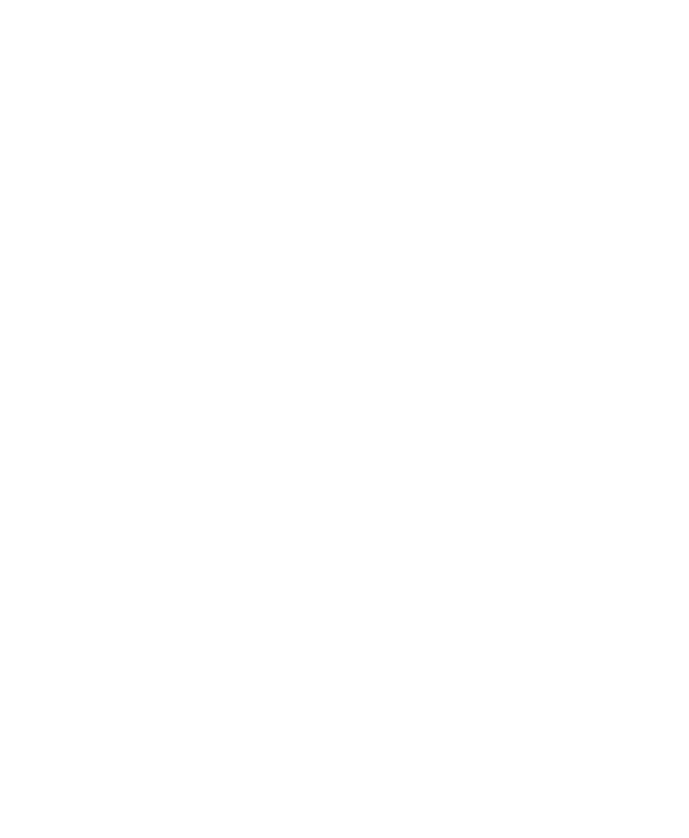
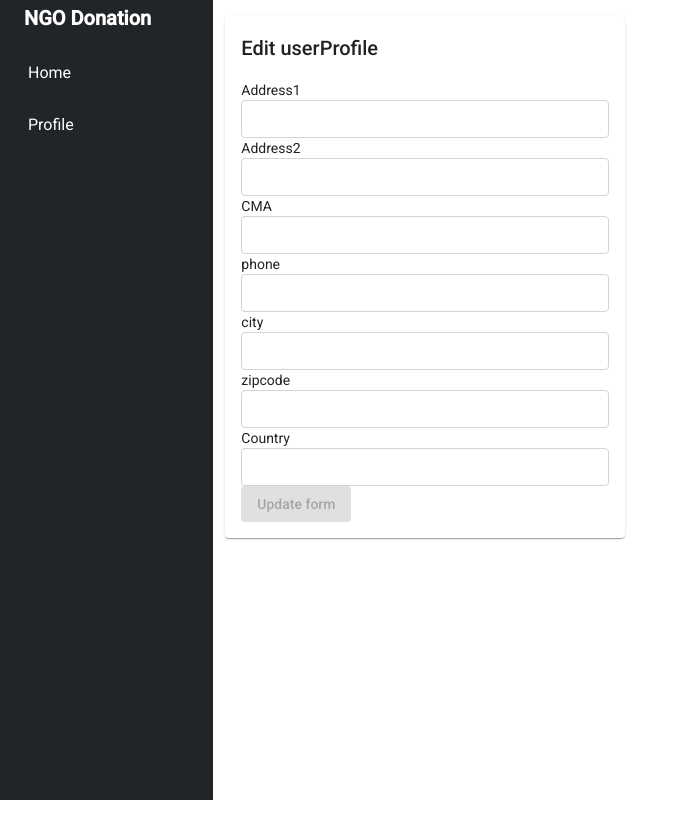
Before and after one commit to Ruchi155/NGO_Angular, an Angular app: page /profiles/update/1 in a window 1280 px wide. Shown: the top 838 px of the page, without its empty margins (0-689 px from the left). Built offline with nearby package versions, Linux system fonts and the light colour scheme; no server answers.

Commit message:
update form work but can not send data

```diff
--- a/src/app/app.component.html
+++ b/src/app/app.component.html
@@ -1,19 +1,62 @@
-<!--<h1>Hello</h1>-->
+<!--
+<div class="container text-center mt-5 mb-5 ">
+    <h1> Boostrap is working fine</h1>
+    <app-users></app-users>
+    <app-profile-management></app-profile-management>
+</div> -->
 
-<!--<app-test></app-test> -->
-<!--<app-employeelist></app-employeelist> -->
+<div class="container-fluid">
+    <div class="row flex-nowrap">
+        <div class="col-auto col-md-3 col-xl-2 px-sm-2 px-0 bg-dark">
+            <div class="d-flex flex-column align-items-center align-items-sm-start px-3 pt-2 text-white min-vh-100">
+                <a href="/" class="d-flex align-items-center pb-3 mb-md-0 me-md-auto text-white text-decoration-none">
+                    <strong class="fs-5 d-none d-sm-inline">NGO Donation</strong>
+                </a>
+                <style>
+                    .nav-link {
+                        color: white;
+                    }
+
+                    .nav-item>a:hover {
+                        color: red;
+                    }
+                    /*code to change background color*/
+
+                    .nav-item>a:hover {
+                        color: aqua;
+                    }
+                </style>
+                <ul class="nav   navbar-nav  nav-pills flex-column mb-sm-auto mb-0 align-items-center align-items-sm-start" id="menu">
+                    <li class="nav-item   ">
+                        <button href="#" class=" btn nav-link    " routerLink="/homepage">
+                            <i class="fs-4 bi-house"></i> <span class="sr-only ms-1 d-none d-sm-inline">Home</span>
+                        </button>
+                    </li>
+
+                    <li class="nav-item  ">
+                        <button href="#" class="  btn  nav-link   " routerLink="/profiles">
+                            <i class="fs-4 bi-table"></i> <span class="ms-1 d-none d-sm-inline">Profile</span></button>
+                    </li>
 
 
-<div style="background-color: #c5c5ee; height:30px; padding: 1rem;">
-    <nav>
-        <a routerLink="/home" routerLinkActive="active">Home</a> &nbsp; | &nbsp;
-        <a routerLink="/user" routerLinkActive="active">User View/a>
-        &nbsp; &nbsp; &nbsp; &nbsp;&nbsp;&nbsp;&nbsp;&nbsp;&nbsp;&nbsp;
-       <a routerLink="/login" routeLinkActive="active">Login</a> &nbsp; | &nbsp;
-        <a routerLink="/logout" (click)="logout()">Logout</a>
+                </ul>
+                <script>
+                    $(document).ready(function() {
 
+                        $('ul.navbar-nav > li')
+                            .click(function(e) {
+                                $('ul.navbar-nav > li')
+                                    .removeClass('active');
+                                $(this).addClass('active');
+                            });
+                    });
+                </script>
+                <hr>
 
-    </nav>
+            </div>
+        </div>
+        <div class="col py-3">
+            <router-outlet></router-outlet>
+        </div>
+    </div>
 </div>
-
-<router-outlet></router-outlet>
--- a/src/app/homepage/homepage.component.html
+++ b/src/app/homepage/homepage.component.html
@@ -1 +1 @@
-<p>homepage works!</p>
+<app-users></app-users>
--- a/src/app/models/iUserProfile.ts
+++ b/src/app/models/iUserProfile.ts
@@ -1,12 +1,22 @@
-export interface iUserProfile{
-    id: number;
-    address1:string;
-    address2:string;
-    CMA:number;
-    phone:string;
-    city:string;
-    state:string;
-	zipcode:number;
-    country:string;
-    urbanization:string;
+export class  iUserProfile{
+    id!: number;
+    address1!:string;
+    address2!:string;
+    CMA!:number;
+    phone!:string;
+    city!:string;
+    state!:string;
+	zipcode!:number;
+    country!:string;
+    urbanization!:string;
+    constructor(id: number,
+        address1:string,
+        address2:string,
+        CMA:number,
+        phone:string,
+        city:string,
+        state:string,
+        zipcode:number,
+        country:string,
+        urbanization:string){}
 }
--- a/src/app/services/user-profile.service.ts
+++ b/src/app/services/user-profile.service.ts
@@ -24,6 +24,7 @@ export class UserProfileService {
     return this.http.delete(this.url+"deleteprofile/"+id);
   }
   updateUserProfile (id:number, profile:iUserProfile):Observable<iUserProfile>{
+    console.log(this.url+"updateprofile/"+id , profile);
     return this.http.put<iUserProfile >(this.url+"updateprofile/"+id , profile);
   }
 
--- a/src/app/update-profile/update-profile.component.html
+++ b/src/app/update-profile/update-profile.component.html
@@ -1,4 +1,4 @@
-<mat-card>
+<mat-card style="width: 400px;">
     <h2>Edit userProfile</h2>
     <form #updateProfileForm="ngForm" (ngSubmit)="update(userProfile.id, userProfile)" novalidate>
 
--- a/src/app/update-profile/update-profile.component.ts
+++ b/src/app/update-profile/update-profile.component.ts
@@ -11,7 +11,7 @@ import { iUserProfile } from './../models/iUserProfile';
 })
 export class UpdateProfileComponent implements OnInit {
   userProfileId:any;
-  userProfile!:iUserProfile;
+  userProfile:iUserProfile = new iUserProfile(0,"n/a","n/a",0,"n/a","n/a","n/a",0,"n/a","n/a");
   errorMsg:any;
   userProfiles:any;
   constructor( private userProfileSerivce: UserProfileService, private actRoute: ActivatedRoute, private router: Router) { }
@@ -20,11 +20,11 @@ export class UpdateProfileComponent implements OnInit {
     this.actRoute.paramMap.subscribe(
       data => {
         this.userProfileId = data.get("id");
-        console.log(this.userProfileId);
         this.userProfileSerivce.getUserProfileById(this.userProfileId).subscribe(
           (data) => {
-            this.userProfile = data,console.log(this.userProfile)}
-            ,
+
+            this.userProfile = data
+          },
           ()=> console.log(`Error`)
         )
       }
@@ -36,7 +36,6 @@ export class UpdateProfileComponent implements OnInit {
     this.userProfileSerivce.updateUserProfile(this.userProfileId, this.userProfile).subscribe(
       (data) => {
         this.userProfile = data;
-        console.log(data);
         this.userProfileSerivce.getAllUserProfiles().subscribe(
           (data)=> this.userProfiles = data,
           (error) => this.errorMsg = error
```
